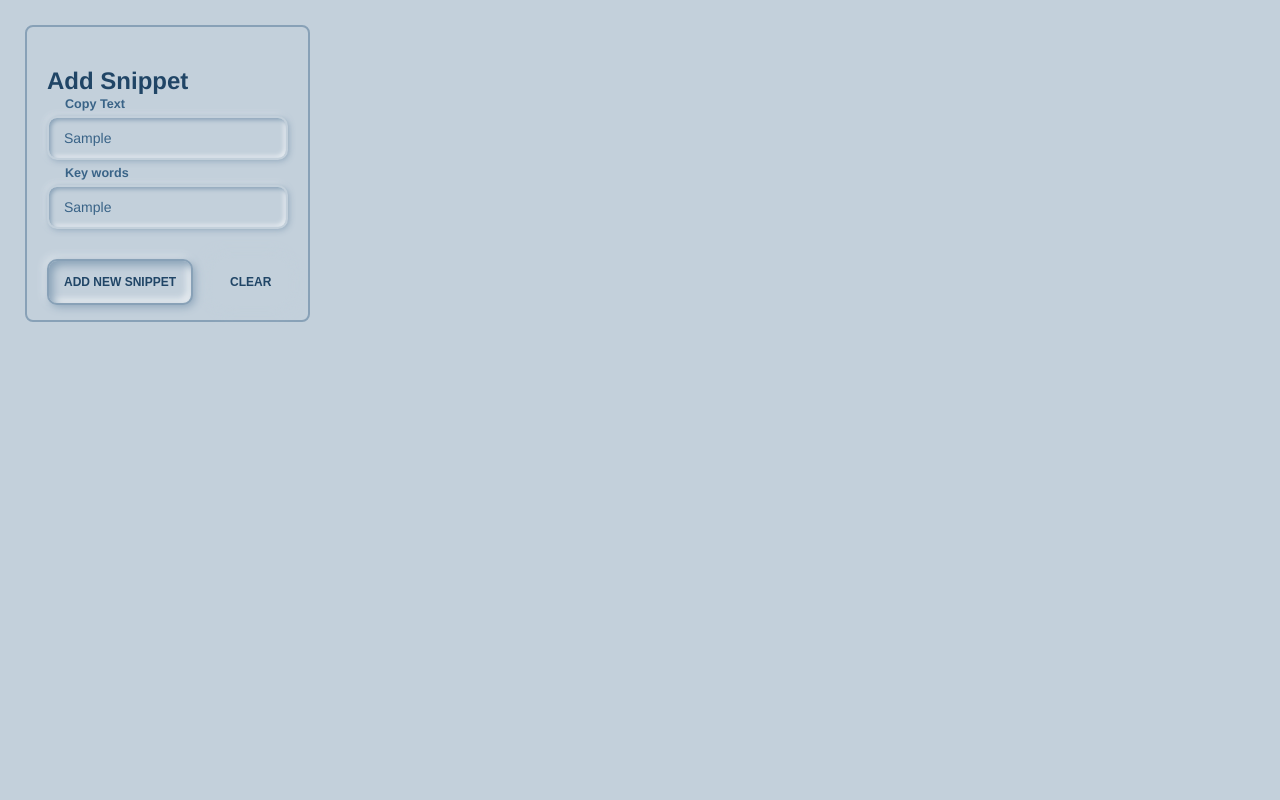
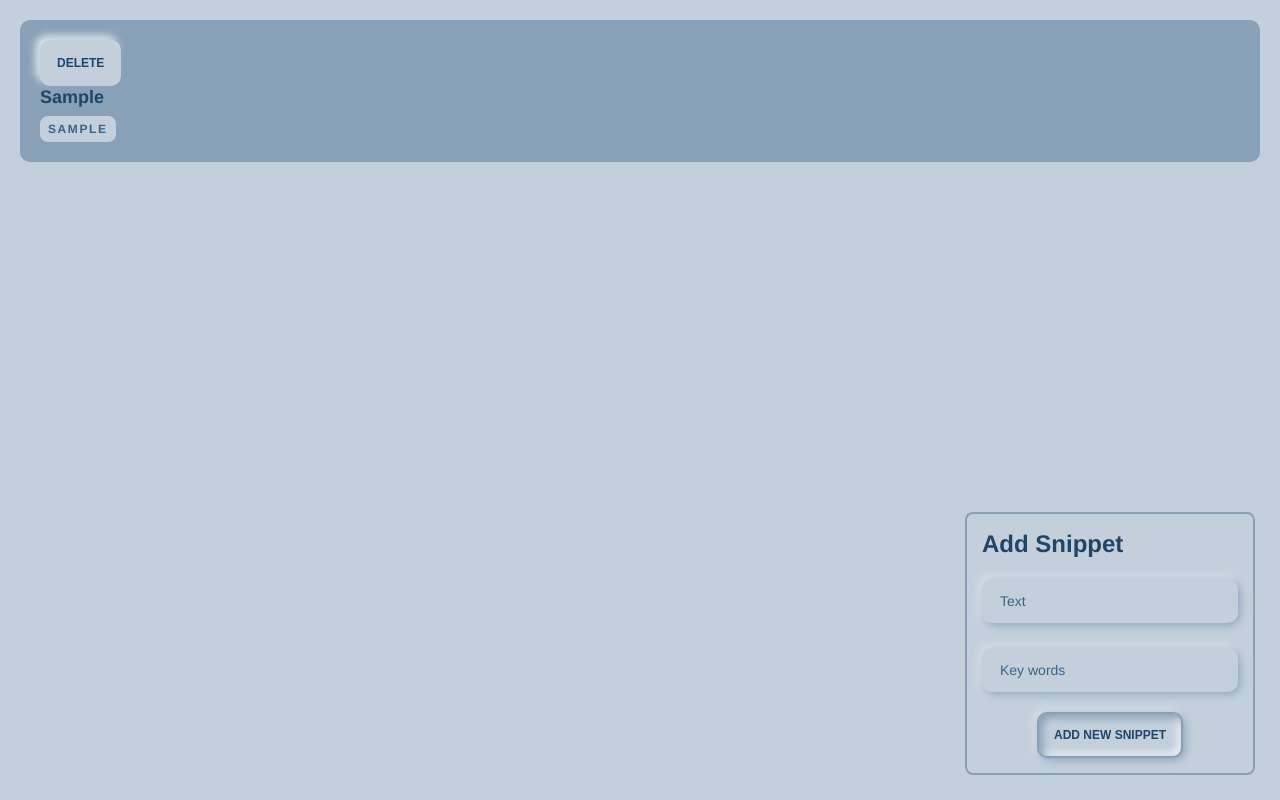
Before and after one commit to Aayush9029/WebSnippets, a plain HTML site: page index.html in a window 1280 px wide. Both pictures are taken after typing "Sample", "Sample" into the empty fields and a click on the button "ADD NEW SNIPPET". Drawn offline with Linux system fonts and the light colour scheme.

Commit message:
cleanup for adding + storing

```diff
--- a/css/style.css
+++ b/css/style.css
@@ -1,5 +1,9 @@
 @charset "UTF-8";
 
+* {
+    padding: 0;
+    margin: 0;
+}
 body {
     --base1: #EBEFF3;
     --base2: #C3D0DB;
@@ -459,27 +463,69 @@ input[type=checkbox]:checked+label::after {
     background-color: transparent;
 }
 
+h4 {
+    font-size: 1.125rem;
+    font-weight: 600;
+}
+
+.snippet__delete__button {}
+
+.single__snippet {
+    display: flex;
+    flex-direction: column;
+    background-color: var(--base3);
+    margin: 20px;
+    padding: 20px;
+    border-radius: 10px;
+    transition: cubic-bezier(0.075, 0.82, 0.165, 1) 0.2s;
+}
+
+.single__snippet:hover {
+    background-color: var(--baseDark1);
+    color: var(--base2);
+    box-shadow: var(--base-shadow);
+    transform: translate(0, -6px);
+}
+
+.snippet__keywords__container {
+    display: flex;
+    flex-wrap: wrap;
+    justify-content: flex-start;
+    align-items: center;
+}
+
+.snippet__keyword {
+    margin: 0.5rem 0.5rem 0 0;
+    padding: 0.125rem 0.5rem;
+    border-radius: 0.5rem;
+    background-color: var(--base2);
+    color: var(--baseDark1);
+    font-size: 12px;
+    font-weight: 600;
+    text-transform: uppercase;
+    letter-spacing: 0.1rem;
+}
 .card__title {
     margin-bottom: -25px;
 }
 
 .add__card {
+    display: grid;
+        grid-template-columns: 1fr;
+        grid-template-rows: 1fr;
     position: absolute;
-    top: 0;
-    left: 0;
+    bottom: 0;
+        right: 0;
     margin: 25px;
     border-radius: 8px;
-    display: grid;
-    grid-gap: 10px;
-    max-width: 500px;
-    padding: 15px 20px;
+    padding: 15px;
     background: var(--base2);
     border: 2px solid var(--base3);
     transition: var(--shadow-transition);
+    width: 256px;
 }
 
 .add__card:hover {
-
     box-shadow: var(--input-shadow);
 }
 
@@ -491,9 +537,8 @@ input[type=checkbox]:checked+label::after {
 
 .card__footer {
     display: grid;
-    grid-gap: 20px;
-    grid-template-columns: auto auto;
-    justify-content: flex-start;
+    justify-content: center;
+        align-items: center;
 }
 
 form {
--- a/index.html
+++ b/index.html
@@ -26,33 +26,31 @@
 
                     <div class="input-fields">
                         <div class="text-input-group">
-                            <input type="text" name="firstName" id="firstName" placeholder="*6818774040637"
+                            <input type="text" name="text" id="add-snippet-text" placeholder="https://www.twitch.tv/xqc"
                                 autocomplete="off" required="required">
-                            <label for="firstName">Copy Text</label>
+                            <label for="text">Text</label>
                         </div>
 
                         <div class="text-input-group">
-                            <input type="text" name="lastName" id="lastName" placeholder="flyclear, covid, transfer"
+                            <input type="text" name="keywords" id="add-snippet-keywords" placeholder="juice, twitch, stream"
                                 autocomplete="off" required="required">
-                            <label for="lastName">Key words</label>
+                            <label for="keywords">Key words</label>
                         </div>
-
                     </div>
-
-
                 </form>
-
             </div>
 
             <div class="card__footer">
-                <button><span>Add New Snippet</span></button>
-                <button class="tertiary"><span>Clear</span></button>
+                <button onclick="addNewSnippet()"><span>Add New Snippet</span></button>
             </div>
         </div>
     </div>
 
+    <div id="snippets-container"></div>
+
 </body>
 
 <script src="./js/main.js"></script>
+<script src="./js/theme.js"></script>
 
 </html>
--- a/js/main.js
+++ b/js/main.js
@@ -1,9 +1,95 @@
-let darkTheme = false;
+let snippets = [];
 
-const themeToggle = document.getElementById("toggleTheme");
+const saveSnippets = () => {
+    localStorage.setItem('snippets', JSON.stringify(snippets));
+}
 
-themeToggle.addEventListener("click", function(){
-    darkTheme = !darkTheme;
-    darkTheme ? document.body.setAttribute('data-theme', 'dark') : document.body.removeAttribute('data-theme');
-    themeToggle.checked = darkTheme;
-});
+const addNewSnippet = () => {
+    const title = document.getElementById("add-snippet-text");
+    const keywords = document.getElementById("add-snippet-keywords");
+    // split the keywords into an array by comma
+    const keywordsArray = keywords.value.trim().split(",");
+    // remove whitespace from the keywords
+    const keywordsArrayClean = keywordsArray.map(keyword => keyword.trim());
+    // create a new snippet object
+
+    const newSnippet = {
+        title: title.value,
+        keywords: keywordsArrayClean,
+    };
+    // add the new snippet to the array
+    snippets.push(newSnippet);
+    // save the new array to local storage
+    saveSnippets();
+    // clear the form
+    title.value = "";
+    keywords.value = "";
+    // display the new snippet
+    displaySnippets();
+}
+
+const displaySnippets = () => {
+    const snippetsContainer = document.getElementById("snippets-container");
+    snippetsContainer.innerHTML = "";
+    snippets.forEach(snippet => {
+        let singleSnippet = snippetRow(snippet);
+        snippetsContainer.appendChild(singleSnippet);
+    });
+}
+
+
+
+//  Helpers when craeting new snippets
+
+const snippetRow = (snippet) => {
+    // create a new div for each snippet
+    const snippetDiv = document.createElement("div");
+    // add the snippet title to the div
+    const snippetTitle = document.createElement("h4");
+    snippetTitle.innerHTML = snippet.title;
+    snippetDiv.className = "single__snippet";
+
+    snippetDiv.appendChild(deleteButton());
+    snippetDiv.appendChild(snippetTitle);
+    // add the snippet keywords to the div
+    if (snippet.keywords.length > 0) {
+        let snippetKeywordsDiv = keyWordsDiv(snippet);
+        snippetDiv.appendChild(snippetKeywordsDiv);
+    }
+    // add the snippet div to the container
+    return snippetDiv;
+}
+
+const deleteButton = () => {
+    const deleteButton = document.createElement("button");
+    deleteButton.innerHTML = "Delete";
+    deleteButton.className = "snippet__delete__button";
+    // float the delete button to the right
+    deleteButton.style.float = "right";
+    // add the delete button to the snippet div
+    return deleteButton;
+}
+
+const keyWordsDiv = (snippet) => {
+    const snippetKeywordsDiv = document.createElement("div");
+    snippetKeywordsDiv.className = "snippet__keywords__container";
+    for (let i = 0; i < snippet.keywords.length; i++) {
+        const keyword = document.createElement("span");
+        keyword.innerHTML = snippet.keywords[i];
+        keyword.className = "snippet__keyword";
+        snippetKeywordsDiv.appendChild(keyword);
+    }
+    return snippetKeywordsDiv;
+}
+
+
+// onload
+const loadSnippets = () => {
+    const savedSnippets = localStorage.getItem('snippets');
+    if (savedSnippets) {
+        snippets = JSON.parse(savedSnippets);
+    }
+    displaySnippets();
+}
+
+document.addEventListener("DOMContentLoaded", loadSnippets);
--- /dev/null
+++ b/js/theme.js
@@ -0,0 +1,9 @@
+let darkTheme = false;
+
+const themeToggle = document.getElementById("toggleTheme");
+
+themeToggle.addEventListener("click", function(){
+    darkTheme = !darkTheme;
+    darkTheme ? document.body.setAttribute('data-theme', 'dark') : document.body.removeAttribute('data-theme');
+    themeToggle.checked = darkTheme;
+});
```
